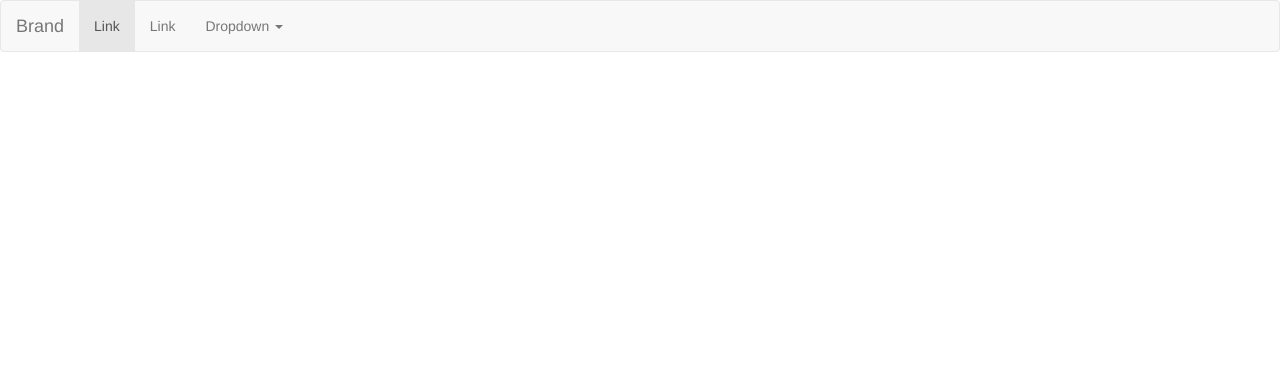
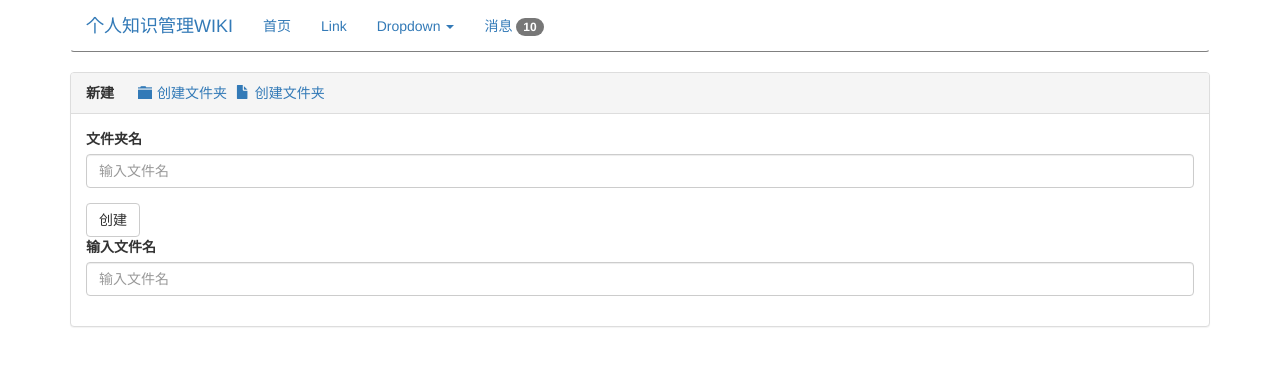
Before and after one commit to jixiaolong/django-cms-note, a Django app: page / in a window 1280 px wide. Shown: the top 366 px of the page. Run offline with Django 3.2, Linux system fonts and the light colour scheme; some libraries are stand-ins or nearby versions.

Commit message:
添加首页

```diff
--- /dev/null
+++ b/medias/css/custom.css
@@ -0,0 +1,3 @@
+#line_down{
+    border-bottom: solid gray 1px;
+}
--- a/templates/base.html
+++ b/templates/base.html
@@ -6,6 +6,7 @@
             {% endblock %}
         </title>
         <link href="/static/libs/bootstrap/dist/css/bootstrap.min.css" type="text/css" rel="stylesheet" />
+        <link href="/static/css/custom.css" type="text/css" rel="stylesheet" />
         <script src="/static/libs/jquery/jquery-2.0.3.min.js" type="text/javascript" ></script>
         <script src="/static/libs/bootstrap/dist/js/bootstrap.min.js" type="text/javascript"></script>
         {% block extra_head  %}
--- a/templates/home.html
+++ b/templates/home.html
@@ -3,8 +3,8 @@
     首页
 {% endblock %}
 {% block menu %}
-{#    <div class="containe">#}
-        <nav class="navbar navbar-default" role="navigation">
+    <div class="container">
+        <nav class="navbar navbar-primary" role="navigation" id="line_down">
           <!-- Brand and toggle get grouped for better mobile display -->
           <div class="navbar-header">
             <button type="button" class="navbar-toggle" data-toggle="collapse" data-target=".navbar-ex1-collapse">
@@ -13,13 +13,13 @@
               <span class="icon-bar"></span>
               <span class="icon-bar"></span>
             </button>
-            <a class="navbar-brand" href="#">Brand</a>
+            <a class="navbar-brand" href="#">个人知识管理WIKI</a>
           </div>
 
           <!-- Collect the nav links, forms, and other content for toggling -->
           <div class="collapse navbar-collapse navbar-ex1-collapse">
             <ul class="nav navbar-nav">
-              <li class="active"><a href="#">Link</a></li>
+              <li class="active"><a href="/">首页</a></li>
               <li><a href="#">Link</a></li>
               <li class="dropdown">
                 <a href="#" class="dropdown-toggle" data-toggle="dropdown">Dropdown <b class="caret"></b></a>
@@ -31,11 +31,41 @@
                   <li><a href="#">One more separated link</a></li>
                 </ul>
               </li>
+              <li>
+                <a class="pull-right" href="/messages">
+                  消息
+                  <span class="badge">10</span>
+                </a>
+              </li>
             </ul>
           </div><!-- /.navbar-collapse -->
         </nav>
-{#    </div>#}
+    </div>
 {% endblock %}
 {% block content %}
+    <div class="container">
+        {#        messages#}
+        <div class="panel panel-default">
+            <div class="panel-heading">
+               <strong style="margin-right:20px">新建</strong>
+               <a href="/create/folder" style="margin-right:5px"><span class="glyphicon glyphicon-folder-close" style="margin-right:5px"></span>创建文件夹</a>
+               <a href="/create/file" style="margin-right:5px"><span class="glyphicon glyphicon-file" style="margin-right:5px"></span>创建文件夹</a>
+            </div>
+            <div class="panel-body">
+                <form role="form" method="post" action="/create/folder">
+                     <div class="form-group">
+                        <label for="输入文件名">文件夹名</label>
+                        <input type="email" class="form-control" id="exampleInputEmail1" placeholder="输入文件名">
+                      </div>
+                      <button type="submit" class="btn btn-default">创建</button>
 
+                     <br>
+                     <div class="form-group">
+                        <label>输入文件名</label>
+                        <input type="email" class="form-control" id="exampleInputEmail1" placeholder="输入文件名">
+                      </div>
+                </form>
+            </div>
+        </div>
+    </div>
 {% endblock %}
```
